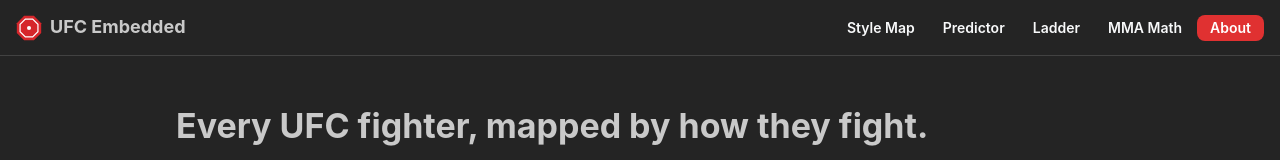
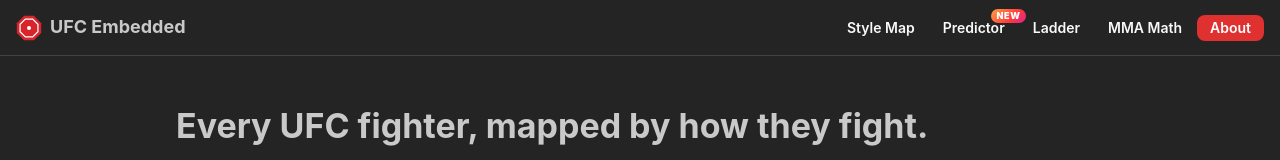
Before and after one commit to abbasly/ufc_embedded, a React (Vite) app in the folder web/: page /about in a window 1280 px wide. Shown: the top 160 px of the page. Built offline with nearby package versions, Linux system fonts and the light colour scheme.

Commit message:
feat(web): pulsing NEW tag on the Predictor tab

```diff
--- a/web/src/app/App.tsx
+++ b/web/src/app/App.tsx
@@ -3,6 +3,7 @@ import { Suspense, lazy, useEffect } from "react";
 import { Link, Navigate, Route, Routes, useLocation } from "react-router-dom";
 
 import { AboutPage } from "../pages/AboutPage";
+import "./NewBadge.css";
 
 // Each product is its own lazily loaded feature, so heavy deps (three.js) only load where used.
 const StyleMapPage = lazy(() => import("../features/style-map/StyleMapPage"));
@@ -10,10 +11,11 @@ const MmaMathPage = lazy(() => import("../features/mma-math/MmaMathPage"));
 const PredictorPage = lazy(() => import("../features/predictor/PredictorPage"));
 const LadderPage = lazy(() => import("../features/ladder/LadderPage"));
 
-// `short` labels are used on phones so all tabs fit next to the logo.
-const NAV: { to: string; label: string; short?: string }[] = [
+// `short` labels are used on phones so all tabs fit next to the logo; `fresh` tabs get a
+// "NEW" tag.
+const NAV: { to: string; label: string; short?: string; fresh?: boolean }[] = [
   { to: "/", label: "Style Map", short: "Map" },
-  { to: "/predictor", label: "Predictor", short: "Predict" },
+  { to: "/predictor", label: "Predictor", short: "Predict", fresh: true },
   { to: "/ladder", label: "Ladder" },
   { to: "/mma-math", label: "MMA Math", short: "Math" },
   { to: "/about", label: "About" },
@@ -56,7 +58,16 @@ export function App() {
                 color={pathname === item.to ? "red" : "gray"}
                 size="compact-sm"
                 px={{ base: 6, sm: "sm" }}
+                style={item.fresh ? { overflow: "visible" } : undefined}
               >
+                {item.fresh && (
+                  <>
+                    <Text span className="nav-new" visibleFrom="xs">
+                      NEW
+                    </Text>
+                    <Text span className="nav-new-dot" hiddenFrom="xs" />
+                  </>
+                )}
                 {item.short ? (
                   <>
                     <Text span inherit visibleFrom="xs">
--- /dev/null
+++ b/web/src/app/NewBadge.css
@@ -0,0 +1,44 @@
+/* "NEW" tag pinned to a nav tab's corner: a hot gradient that pulses. Phones get a
+   glowing dot instead (the tabs are tight there). */
+
+.nav-new {
+  position: absolute;
+  top: -7px;
+  right: -9px;
+  z-index: 1;
+  padding: 1px 5px;
+  border-radius: 999px;
+  font-size: 9px;
+  font-weight: 900;
+  letter-spacing: 0.08em;
+  line-height: 1.4;
+  color: #fff;
+  background: linear-gradient(135deg, #ff9f43, #ff3b3b 60%, #e0218a);
+  box-shadow: 0 0 0 0 rgba(255, 70, 70, 0.6);
+  animation: new-pulse 2s ease-out infinite;
+  pointer-events: none;
+}
+.nav-new-dot {
+  position: absolute;
+  top: -2px;
+  right: -2px;
+  width: 7px;
+  height: 7px;
+  border-radius: 50%;
+  background: #ff3b3b;
+  animation: new-pulse 2s ease-out infinite;
+  pointer-events: none;
+}
+
+@keyframes new-pulse {
+  0% { box-shadow: 0 0 0 0 rgba(255, 70, 70, 0.6); }
+  70% { box-shadow: 0 0 0 7px rgba(255, 70, 70, 0); }
+  100% { box-shadow: 0 0 0 0 rgba(255, 70, 70, 0); }
+}
+
+@media (prefers-reduced-motion: reduce) {
+  .nav-new,
+  .nav-new-dot {
+    animation: none;
+  }
+}
```
